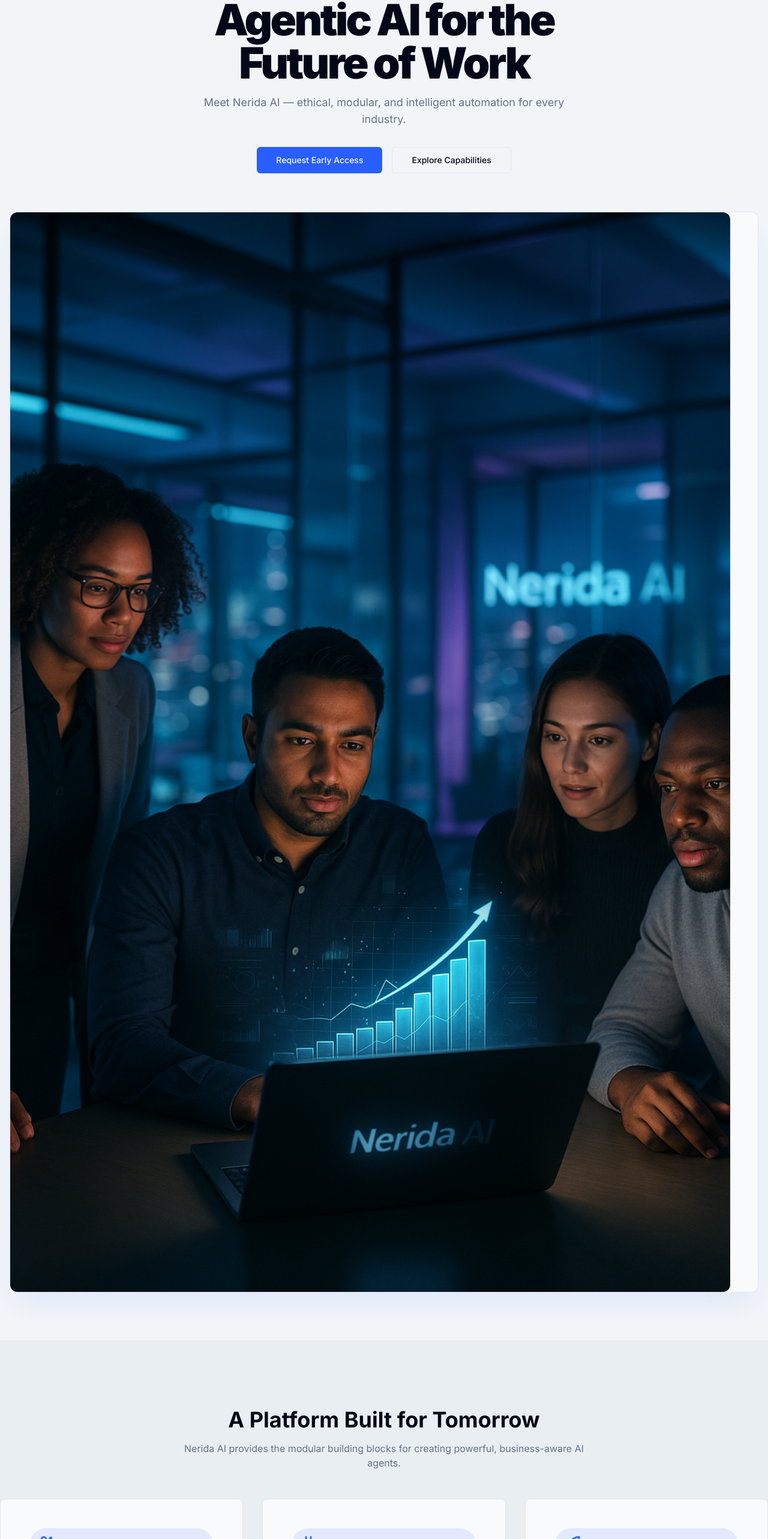
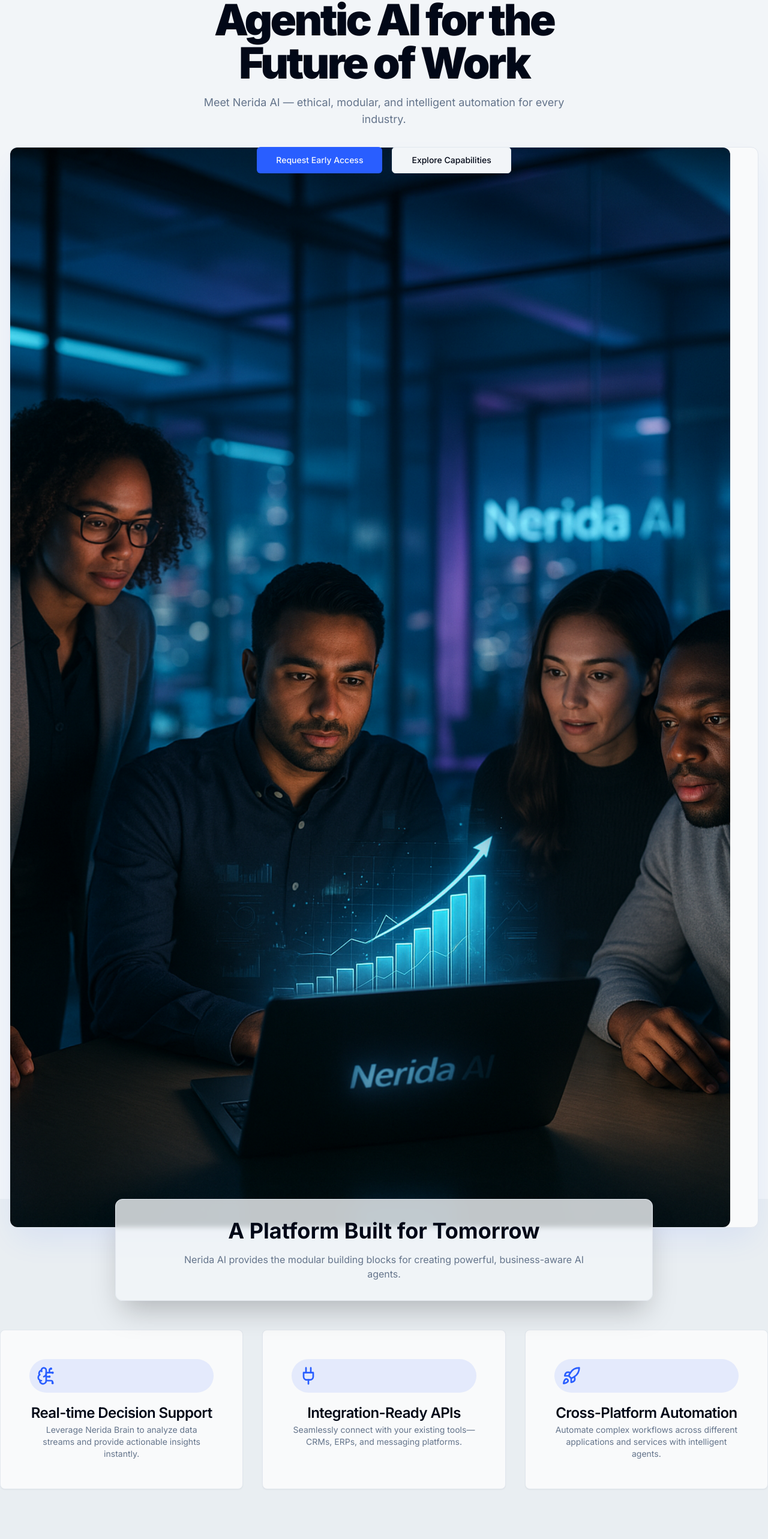
Before and after one commit to deno34/studio, a Next.js app: page / in a window 1280 px wide. Shown: the part 196-2762 px from the top of the page at 60% size. Built offline with nearby package versions, Linux system fonts and the light colour scheme.

Commit message:
can we be able to make the design abit robust like the button request Ea

```diff
--- a/src/components/landing/hero.tsx
+++ b/src/components/landing/hero.tsx
@@ -19,7 +19,7 @@
           <p className="mt-4 max-w-2xl text-lg text-muted-foreground">
             Meet Nerida AI — ethical, modular, and intelligent automation for every industry.
           </p>
-          <div className="mt-8 flex flex-wrap justify-center gap-4">
+          <div className="mt-8 flex flex-wrap justify-center gap-4 relative z-10">
             <Button size="lg" asChild>
               <Link href="#early-access">Request Early Access</Link>
             </Button>
@@ -27,7 +27,7 @@
               <Link href="#platform">Explore Capabilities</Link>
             </Button>
           </div>
-           <div className="mt-12 md:mt-16 w-full px-4">
+           <div className="mt-[-2rem] md:mt-[-2.75rem] w-full px-4">
               <div className="relative rounded-xl border bg-card shadow-2xl shadow-primary/10">
                 <Image
                   src="/icon.png"
--- a/src/components/landing/platform-overview.tsx
+++ b/src/components/landing/platform-overview.tsx
@@ -21,9 +21,9 @@
   ]
 
   return (
-    <section id="platform" className="py-20 md:py-28 bg-muted/50 dark:bg-muted/10">
+    <section id="platform" className="pb-20 md:pb-28 bg-muted/50 dark:bg-muted/10">
       <div className="container max-w-7xl">
-        <div className="text-center">
+        <div className="text-center max-w-4xl mx-auto relative z-10 mt-[-6rem] md:mt-[-8rem] bg-background/80 dark:bg-zinc-900/80 backdrop-blur-sm p-8 rounded-xl shadow-2xl border">
           <h2 className="text-3xl md:text-4xl font-bold">A Platform Built for Tomorrow</h2>
           <p className="mt-4 max-w-2xl mx-auto text-muted-foreground">
             Nerida AI provides the modular building blocks for creating powerful, business-aware AI agents.
```
